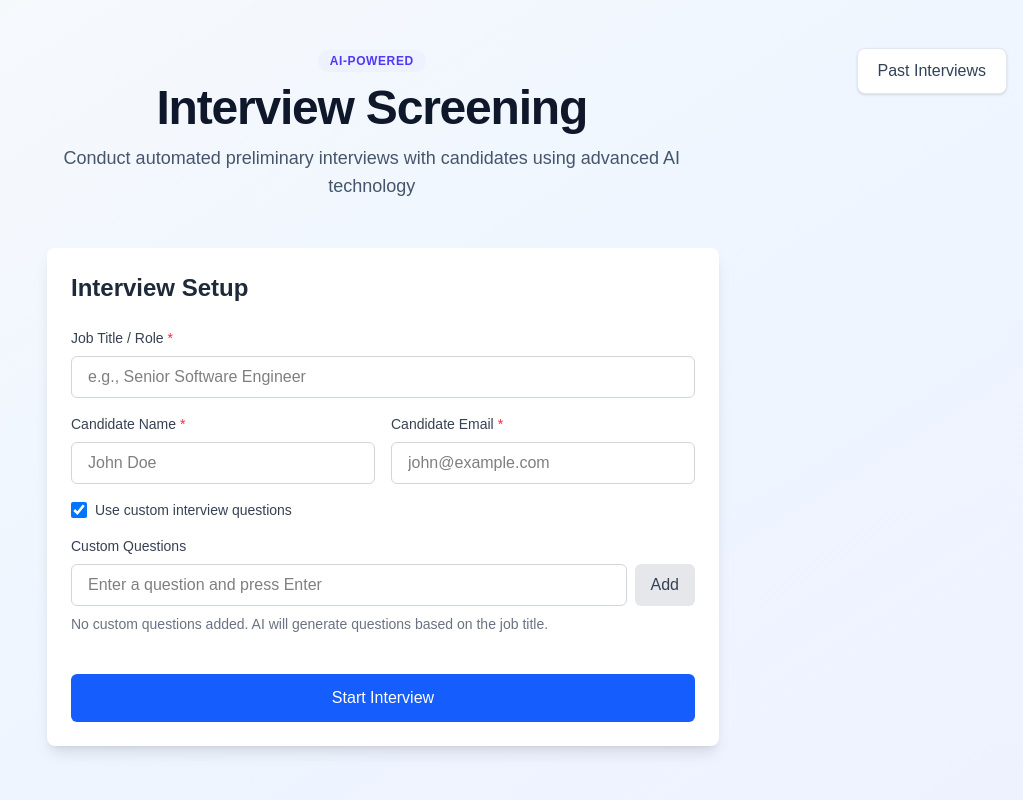
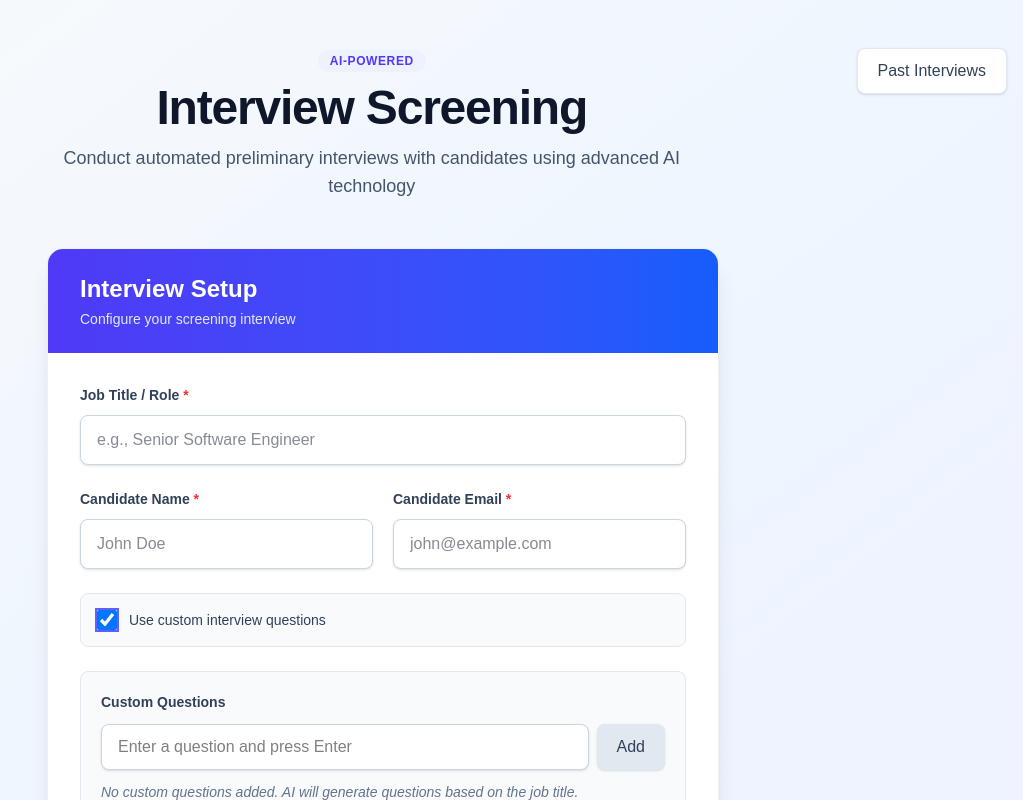
Before and after one commit to Abdullahi-design/Simple-interview-bot, a Next.js app: page / in a window 1280 px wide. Both pictures are taken after a click on the checkbox "Use custom interview questions". Shown: the top 800 px of the page, without its empty margins (257-1280 px from the left). Built offline with nearby package versions, Linux system fonts and the light colour scheme.

Commit message:
COMPLETE

```diff
--- a/components/SetupForm.tsx
+++ b/components/SetupForm.tsx
@@ -65,12 +65,16 @@ export default function SetupForm() {
   };
 
   return (
-    <div className="w-full max-w-2xl mx-auto p-6 bg-white rounded-lg shadow-lg">
-      <h2 className="text-2xl font-bold mb-6 text-gray-800">Interview Setup</h2>
+    <div className="w-full max-w-2xl mx-auto">
+      <div className="bg-white rounded-2xl shadow-xl border border-slate-200/60 overflow-hidden">
+        <div className="bg-gradient-to-r from-indigo-600 to-blue-600 px-8 py-6">
+          <h2 className="text-2xl font-bold text-white">Interview Setup</h2>
+          <p className="text-indigo-100 text-sm mt-1">Configure your screening interview</p>
+        </div>
 
-      <div className="space-y-4">
+        <div className="p-8 space-y-6">
           <div>
-          <label className="block text-sm font-medium text-gray-700 mb-2">
+            <label className="block text-sm font-semibold text-slate-700 mb-2.5">
               Job Title / Role <span className="text-red-500">*</span>
             </label>
             <input
@@ -78,13 +82,13 @@ export default function SetupForm() {
               value={jobTitle}
               onChange={(e) => setJobTitle(e.target.value)}
               placeholder="e.g., Senior Software Engineer"
-            className="w-full px-4 py-2 border border-gray-300 text-black rounded-md focus:ring-2 focus:ring-blue-500 focus:border-transparent"
+              className="w-full px-4 py-3 border border-slate-300 text-slate-900 rounded-lg focus:ring-2 focus:ring-indigo-500 focus:border-indigo-500 transition-all duration-200 bg-white shadow-sm"
             />
           </div>
 
-        <div className="grid grid-cols-1 md:grid-cols-2 gap-4">
+          <div className="grid grid-cols-1 md:grid-cols-2 gap-5">
             <div>
-            <label className="block text-sm font-medium text-gray-700 mb-2">
+              <label className="block text-sm font-semibold text-slate-700 mb-2.5">
                 Candidate Name <span className="text-red-500">*</span>
               </label>
               <input
@@ -92,12 +96,12 @@ export default function SetupForm() {
                 value={candidateName}
                 onChange={(e) => setCandidateName(e.target.value)}
                 placeholder="John Doe"
-              className="w-full px-4 py-2 text-black border border-gray-300 rounded-md focus:ring-2 focus:ring-blue-500 focus:border-transparent"
+                className="w-full px-4 py-3 text-slate-900 border border-slate-300 rounded-lg focus:ring-2 focus:ring-indigo-500 focus:border-indigo-500 transition-all duration-200 bg-white shadow-sm"
               />
             </div>
 
             <div>
-            <label className="block text-sm font-medium text-gray-700 mb-2">
+              <label className="block text-sm font-semibold text-slate-700 mb-2.5">
                 Candidate Email <span className="text-red-500">*</span>
               </label>
               <input
@@ -105,52 +109,52 @@ export default function SetupForm() {
                 value={candidateEmail}
                 onChange={(e) => setCandidateEmail(e.target.value)}
                 placeholder="john@example.com"
-              className="w-full px-4 py-2 text-black border border-gray-300 rounded-md focus:ring-2 focus:ring-blue-500 focus:border-transparent"
+                className="w-full px-4 py-3 text-slate-900 border border-slate-300 rounded-lg focus:ring-2 focus:ring-indigo-500 focus:border-indigo-500 transition-all duration-200 bg-white shadow-sm"
               />
             </div>
           </div>
 
-        <div className="flex items-center space-x-2">
+          <div className="flex items-center space-x-3 p-4 bg-slate-50 rounded-lg border border-slate-200">
             <input
               type="checkbox"
               id="useCustom"
               checked={useCustomQuestions}
               onChange={(e) => setUseCustomQuestions(e.target.checked)}
-            className="w-4 h-4 text-blue-600 border-gray-300 rounded focus:ring-blue-500"
+              className="w-5 h-5 text-indigo-600 border-slate-300 rounded focus:ring-indigo-500 focus:ring-2"
             />
-          <label htmlFor="useCustom" className="text-sm font-medium text-gray-700">
+            <label htmlFor="useCustom" className="text-sm font-medium text-slate-700 cursor-pointer">
               Use custom interview questions
             </label>
           </div>
 
           {useCustomQuestions && (
-          <div>
-            <label className="block text-sm font-medium text-gray-700 mb-2">
+            <div className="p-5 bg-slate-50 rounded-lg border border-slate-200">
+              <label className="block text-sm font-semibold text-slate-700 mb-3">
                 Custom Questions
               </label>
-            <div className="flex gap-2 mb-2">
+              <div className="flex gap-2 mb-3">
                 <input
                   type="text"
                   value={questionInput}
                   onChange={(e) => setQuestionInput(e.target.value)}
                   onKeyPress={(e) => e.key === 'Enter' && handleAddQuestion()}
                   placeholder="Enter a question and press Enter"
-                className="flex-1 px-4 py-2 border text-black border-gray-300 rounded-md focus:ring-2 focus:ring-blue-500 focus:border-transparent"
+                  className="flex-1 px-4 py-2.5 text-black border border-slate-300 rounded-lg focus:ring-2 focus:ring-indigo-500 focus:border-indigo-500 transition-all duration-200 bg-white shadow-sm"
                 />
                 <button
                   onClick={handleAddQuestion}
-                className="px-4 py-2 bg-gray-200 text-gray-700 rounded-md hover:bg-gray-300 transition-colors"
+                  className="px-5 py-2.5 bg-slate-200 text-slate-700 rounded-lg hover:bg-slate-300 transition-all duration-200 font-medium shadow-sm"
                 >
                   Add
                 </button>
               </div>
               <div className="space-y-2">
                 {customQuestions.map((q, index) => (
-                <div key={index} className="flex items-center justify-between p-2 bg-gray-50 rounded">
-                  <span className="text-sm text-gray-700">{q}</span>
+                  <div key={index} className="flex items-center justify-between p-3 bg-white rounded-lg border border-slate-200 shadow-sm">
+                    <span className="text-sm text-slate-700 flex-1">{q}</span>
                     <button
                       onClick={() => handleRemoveQuestion(index)}
-                    className="text-red-500 hover:text-red-700 text-sm"
+                      className="text-red-500 hover:text-red-700 text-sm font-medium ml-3"
                     >
                       Remove
                     </button>
@@ -158,7 +162,7 @@ export default function SetupForm() {
                 ))}
               </div>
               {customQuestions.length === 0 && (
-              <p className="text-sm text-gray-500 mt-2">
+                <p className="text-sm text-slate-500 mt-3 italic">
                   No custom questions added. AI will generate questions based on the job title.
                 </p>
               )}
@@ -167,11 +171,12 @@ export default function SetupForm() {
 
           <button
             onClick={handleStartInterview}
-          className="w-full py-3 bg-blue-600 text-white rounded-md font-medium hover:bg-blue-700 transition-colors mt-6"
+            className="w-full py-3.5 bg-gradient-to-r from-indigo-600 to-blue-600 text-white rounded-lg font-semibold hover:from-indigo-700 hover:to-blue-700 transition-all duration-200 shadow-lg hover:shadow-xl transform hover:-translate-y-0.5"
           >
             Start Interview
           </button>
         </div>
       </div>
+    </div>
   );
 }
```
Lines whose indentation alone changed are shown as unchanged.
